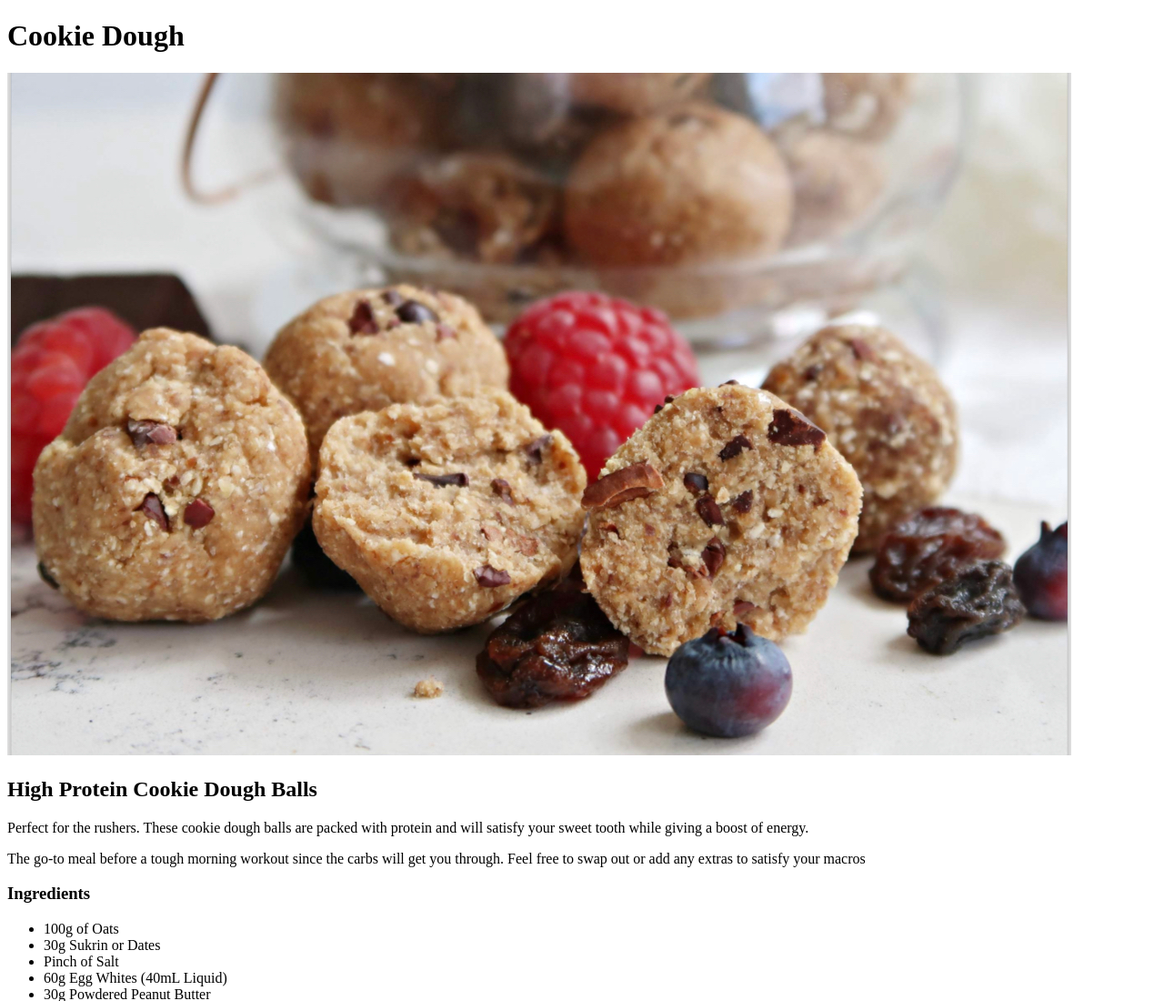
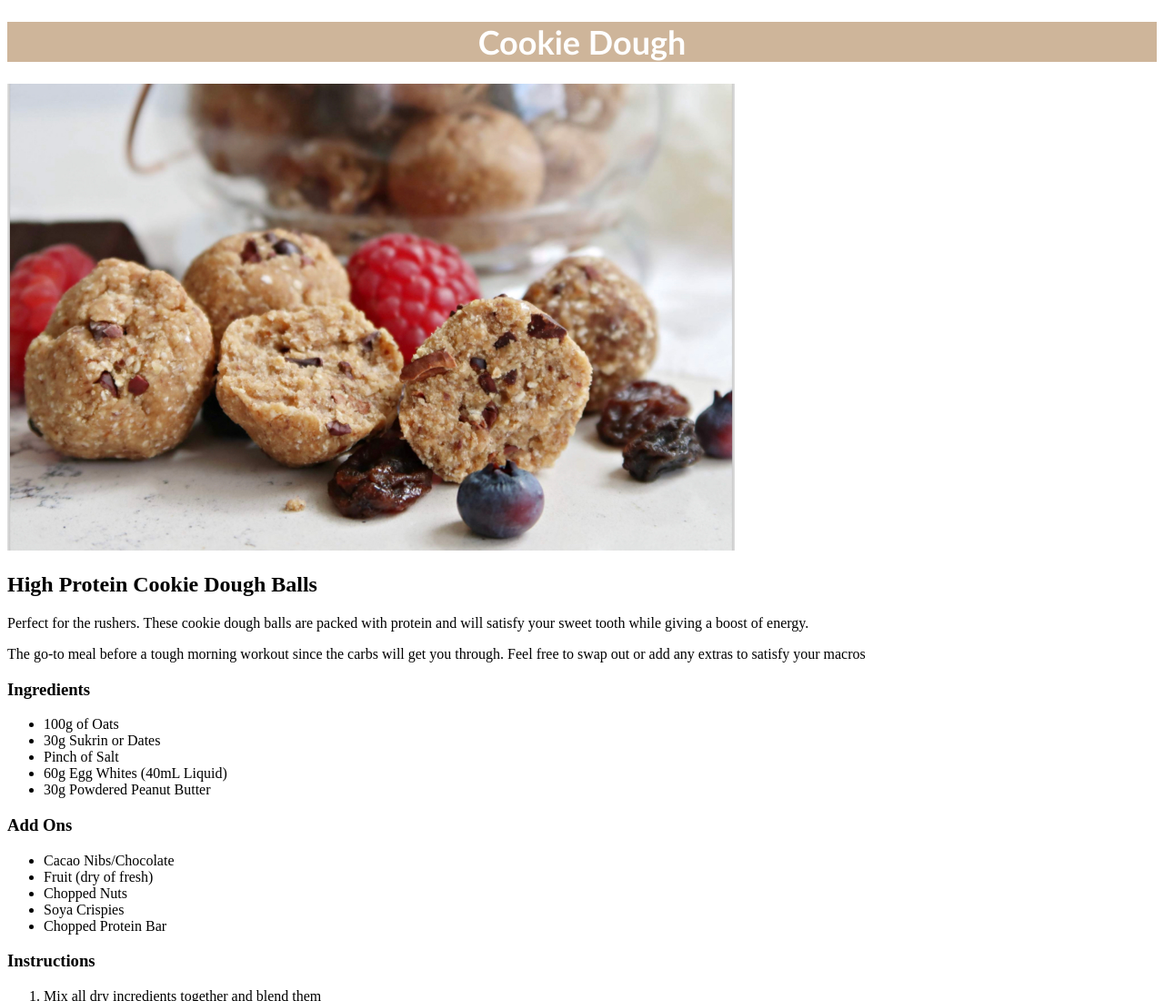
Before and after one commit to joyce-sun/odin-recipes, a plain HTML site: page recipes/cookie-dough.html in a window 1280 px wide. Shown: the top 1100 px of the page at 91% size. Drawn offline with Linux system fonts and the light colour scheme.

Commit message:
Create stylesheet and add classes to html elements

```diff
--- a/recipes/cookie-dough.html
+++ b/recipes/cookie-dough.html
@@ -4,11 +4,12 @@
     <head>
         <meta charset="UTF-8">
         <title>Cookie Dough</title>
+        <link rel="stylesheet" href="../styles.css">
     </head>
 
     <body>
         <h1>Cookie Dough</h1>
-        <img src="./images/cookie-dough.jpg" alt="Cookie Dough Balls">
+        <img style="width: 800px; height: auto;" src="./images/cookie-dough.jpg" alt="Cookie Dough Balls">
 
         <h2>High Protein Cookie Dough Balls</h2>
 
@@ -18,7 +19,7 @@
         <p>The go-to meal before a tough morning workout since the carbs will get you through.
             Feel free to swap out or add any extras to satisfy your macros</p>
 
-        <h3>Ingredients</h3>
+        <h3 class="ingredients">Ingredients</h3>
         <ul>
             <li>100g of Oats</li>
             <li>30g Sukrin or Dates</li>
@@ -27,7 +28,7 @@
             <li>30g Powdered Peanut Butter</li>
         </ul>
 
-        <h3>Add Ons</h3>
+        <h3 class="extras">Add Ons</h3>
         <ul>
             <li>Cacao Nibs/Chocolate</li>
             <li>Fruit (dry of fresh)</li>
@@ -36,7 +37,7 @@
             <li>Chopped Protein Bar</li>
         </ul>
 
-        <h3>Instructions</h3>
+        <h3 class="instructions">Instructions</h3>
         <ol>
             <li>Mix all dry incredients together and blend them</li>
             <li>Add in any chosen 'Add Ons'</li>
@@ -44,7 +45,7 @@
             <li>For a thinner consistency, add more egg whites</li>
         </ol>
 
-        <h3>Nutrition/serving</h3>
+        <h3 class="nutrition">Nutrition/serving</h3>
         <ul>
             <li>575kcal</li>
             <li>39g Protein</li>
--- /dev/null
+++ b/styles.css
@@ -0,0 +1,12 @@
+#main-title{
+    font-size: 48px;
+    font-family: "Trebuchet MS", Verdana, sans-serif;
+}
+
+h1 {
+    background-color: #CEB59A;
+    font-size: 36px;
+    text-align: center;
+    font-family: "Trebuchet MS", Verdana, sans-serif;
+    color: white;
+}
```
Also changed, not shown: index.html (+4 -2 lines), recipes/breakfast-doughnuts.html (+5 -4 lines), recipes/oat-protein-pancakes.html (+5 -4 lines), recipes/images/cat-gym.gif (added).
